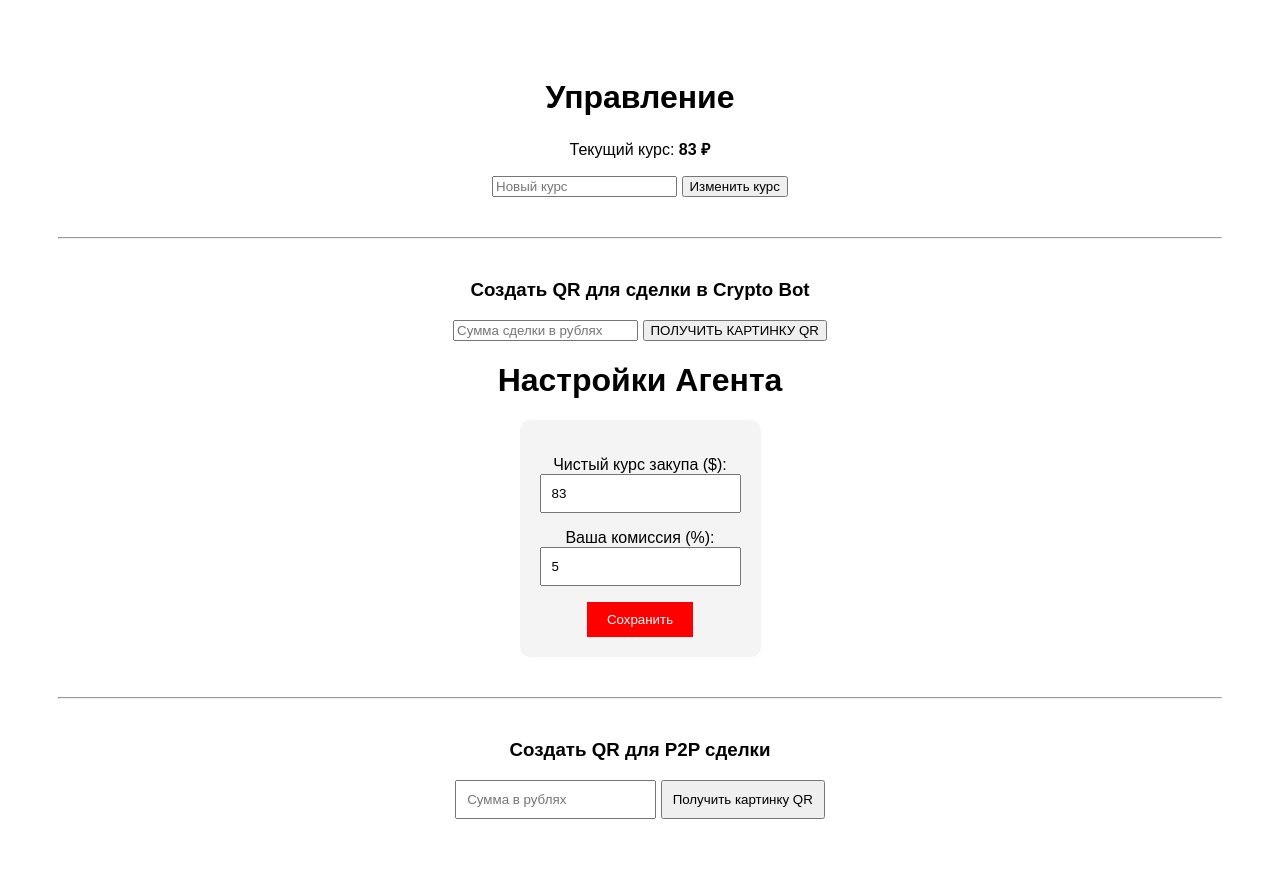
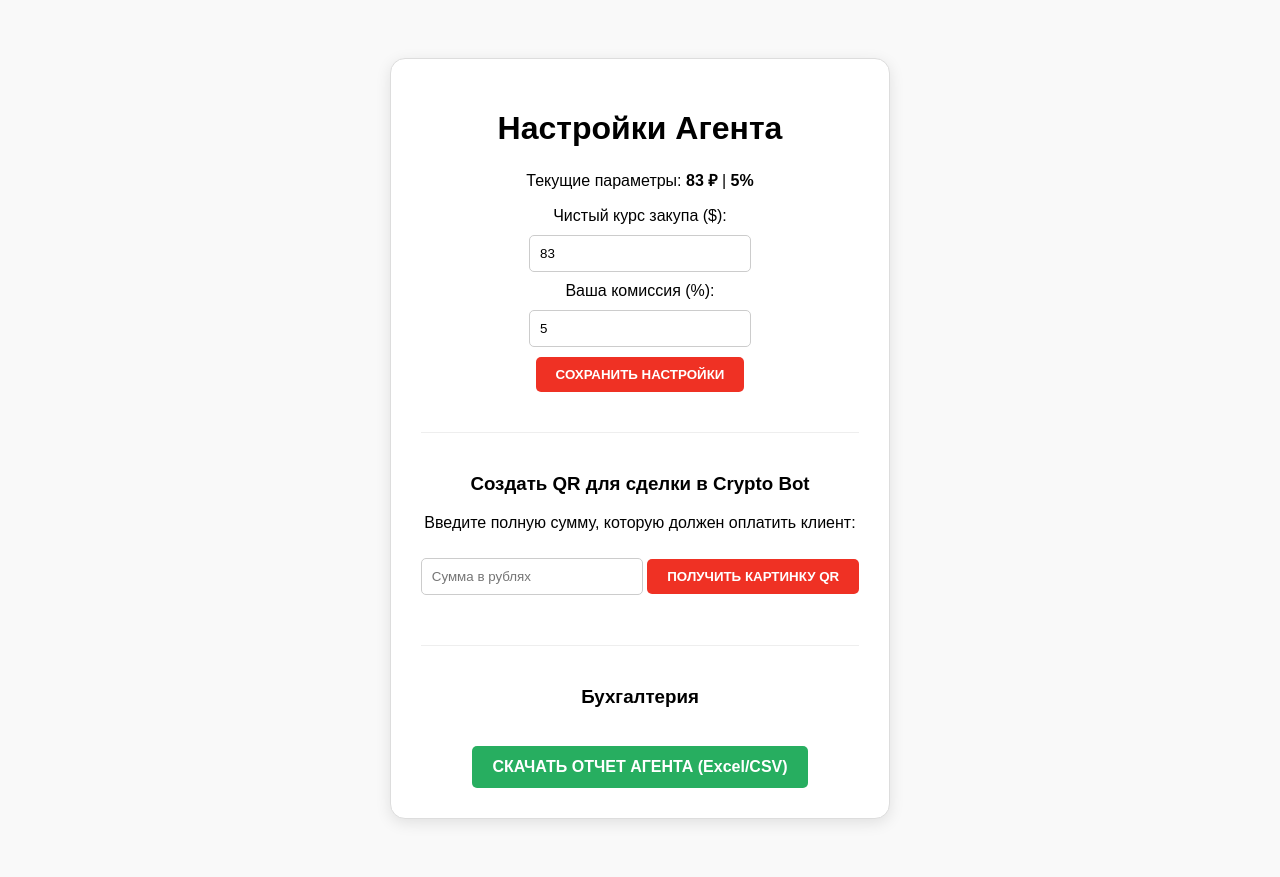
Before and after one commit to ZXCdyra/my-crypto-sit, a Flask app: page /zxc_dyra in a window 1280 px wide. Run offline with Flask 3, Linux system fonts and the light colour scheme; data comes from the database, SQL or seed files in the repository.

Commit message:
Final admin panel with reports

```diff
--- a/app.py
+++ b/app.py
@@ -1,6 +1,7 @@
-from flask import Flask, render_template, request, send_file, redirect, url_for
-import sqlite3, os, qrcode
-from io import BytesIO
+from flask import Flask, render_template, request, send_file, redirect, url_for, make_response
+import sqlite3, os, qrcode, csv
+from io import BytesIO, StringIO
+from datetime import datetime
 
 app = Flask(__name__)
 BASE_DIR = os.path.dirname(os.path.abspath(__file__))
@@ -9,6 +10,8 @@ DB_PATH = os.path.join(BASE_DIR, 'database.db')
 def init_db():
     with sqlite3.connect(DB_PATH) as conn:
         conn.execute('CREATE TABLE IF NOT EXISTS settings (key TEXT PRIMARY KEY, value TEXT)')
+        # Добавляем таблицу для учета сделок
+        conn.execute('CREATE TABLE IF NOT EXISTS orders (id INTEGER PRIMARY KEY AUTOINCREMENT, date TEXT, total REAL, reward REAL)')
         conn.execute('INSERT OR IGNORE INTO settings (key, value) VALUES ("rate", "83.5")')
         conn.execute('INSERT OR IGNORE INTO settings (key, value) VALUES ("commission", "5")')
         conn.commit()
@@ -25,7 +28,6 @@ def get_settings():
 def index():
     init_db()
     rate, comm = get_settings()
-    # Расчет цены для витрины: чистый курс + комиссия
     total_price = round(float(rate) * (1 + float(comm)/100), 2)
     return render_template('index.html', rate=total_price)
 
@@ -46,10 +48,38 @@ def admin():
     rate, comm = get_settings()
     return render_template('admin.html', rate=rate, commission=comm)
 
+# НОВЫЙ МАРШРУТ ДЛЯ СКАЧИВАНИЯ ОТЧЕТА
+@app.route('/download_report')
+def download_report():
+    si = StringIO()
+    cw = csv.writer(si)
+    cw.writerow(['ID', 'Дата и время', 'Сумма сделки (руб)', 'Доход ИП (5% комиссия)'])
+
+    with sqlite3.connect(DB_PATH) as conn:
+        rows = conn.execute('SELECT * FROM orders ORDER BY id DESC').fetchall()
+        cw.writerows(rows)
+
+    output = make_response(si.getvalue())
+    output.headers["Content-Disposition"] = "attachment; filename=otchet_agenta.csv"
+    output.headers["Content-type"] = "text/csv"
+    return output
+
 @app.route('/generate_qr')
 def generate_qr():
-    amount = request.args.get('amount', '0')
-    # Ссылка для теста (заменишь на Альфу потом)
+    amount_str = request.args.get('amount', '0')
+    amount = float(amount_str) if amount_str else 0
+
+    # Считаем твой доход (комиссию) для записи в базу
+    rate, comm = get_settings()
+    reward = round(amount * (float(comm) / (100 + float(comm))), 2)
+
+    # Записываем сделку в отчет при каждой генерации QR
+    if amount > 0:
+        with sqlite3.connect(DB_PATH) as conn:
+            conn.execute('INSERT INTO orders (date, total, reward) VALUES (?, ?, ?)',
+                         (datetime.now().strftime("%d.%m.%Y %H:%M"), amount, reward))
+            conn.commit()
+
     pay_link = f"https://onrender.com{amount}"
     img = qrcode.make(pay_link)
     buf = BytesIO()
--- a/templates/admin.html
+++ b/templates/admin.html
@@ -2,39 +2,48 @@
 <html lang="ru">
 <head>
     <meta charset="UTF-8">
-    <title>Моя Админка</title>
+    <title>Панель управления — CryptoAnalytics</title>
+    <style>
+        body { font-family: sans-serif; text-align: center; padding: 50px; background: #f9f9f9; }
+        .box { background: white; padding: 30px; border-radius: 15px; display: inline-block; box-shadow: 0 4px 15px rgba(0,0,0,0.1); border: 1px solid #ddd; }
+        input { padding: 10px; margin: 10px 0; border: 1px solid #ccc; border-radius: 5px; width: 200px; }
+        .btn-red { padding: 10px 20px; background: #ef3124; color: white; border: none; cursor: pointer; border-radius: 5px; font-weight: bold; }
+        .btn-green { display: inline-block; background: #27ae60; color: white; padding: 12px 20px; text-decoration: none; border-radius: 5px; font-weight: bold; margin-top: 20px; }
+        hr { margin: 40px 0; border: 0; border-top: 1px solid #eee; }
+    </style>
 </head>
-<body style="font-family: sans-serif; text-align: center; padding: 50px;">
-    <h1>Управление</h1>
-    <p>Текущий курс: <b>{{ rate }} ₽</b></p>
+<body>
 
-    <form method="POST">
-        <input type="text" name="rate" placeholder="Новый курс">
-        <button type="submit">Изменить курс</button>
-    </form>
+    <div class="box">
+        <h1>Настройки Агента</h1>
+        <p>Текущие параметры: <b>{{ rate }} ₽</b> | <b>{{ commission }}%</b></p>
 
-    <hr style="margin: 40px 0;">
+        <form method="POST">
+            <label>Чистый курс закупа ($):</label><br>
+            <input type="text" name="rate" value="{{ rate }}"><br>
 
-    <h3>Создать QR для сделки в Crypto Bot</h3>
-    <input type="number" id="amt" placeholder="Сумма сделки в рублях">
-    <button onclick="window.open('/generate_qr?amount=' + document.getElementById('amt').value)">
-        ПОЛУЧИТЬ КАРТИНКУ QR
-    </button>
+            <label>Ваша комиссия (%):</label><br>
+            <input type="text" name="commission" value="{{ commission }}"><br>
+
+            <button type="submit" class="btn-red">СОХРАНИТЬ НАСТРОЙКИ</button>
+        </form>
+
+        <hr>
+
+        <h3>Создать QR для сделки в Crypto Bot</h3>
+        <p>Введите полную сумму, которую должен оплатить клиент:</p>
+        <input type="number" id="amt" placeholder="Сумма в рублях">
+        <button class="btn-red" onclick="window.open('/generate_qr?amount=' + document.getElementById('amt').value)">
+            ПОЛУЧИТЬ КАРТИНКУ QR
+        </button>
+
+        <hr>
+
+        <h3>Бухгалтерия</h3>
+        <a href="/download_report" class="btn-green">
+            СКАЧАТЬ ОТЧЕТ АГЕНТА (Excel/CSV)
+        </a>
+    </div>
+
 </body>
 </html>
-<!DOCTYPE html>
-<html lang="ru">
-<head><meta charset="UTF-8"><title>Панель управления</title></head>
-<body style="font-family:sans-serif; text-align:center; padding:50px;">
-    <h1>Настройки Агента</h1>
-    <form method="POST" style="background:#f4f4f4; padding:20px; display:inline-block; border-radius:10px;">
-        <p>Чистый курс закупа ($): <br><input type="text" name="rate" value="{{ rate }}" style="padding:10px;"></p>
-        <p>Ваша комиссия (%): <br><input type="text" name="commission" value="{{ commission }}" style="padding:10px;"></p>
-        <button type="submit" style="padding:10px 20px; background:red; color:white; border:none; cursor:pointer;">Сохранить</button>
-    </form>
-    <hr style="margin:40px 0;">
-    <h3>Создать QR для P2P сделки</h3>
-    <input type="number" id="amt" placeholder="Сумма в рублях" style="padding:10px;">
-    <button onclick="window.open('/generate_qr?amount=' + document.getElementById('amt').value)" style="padding:10px;">Получить картинку QR</button>
-</body>
-</html>
```
Also changed, not shown: templates/index.html (+10 -8 lines), templates/offer.html (+27 -13 lines).
